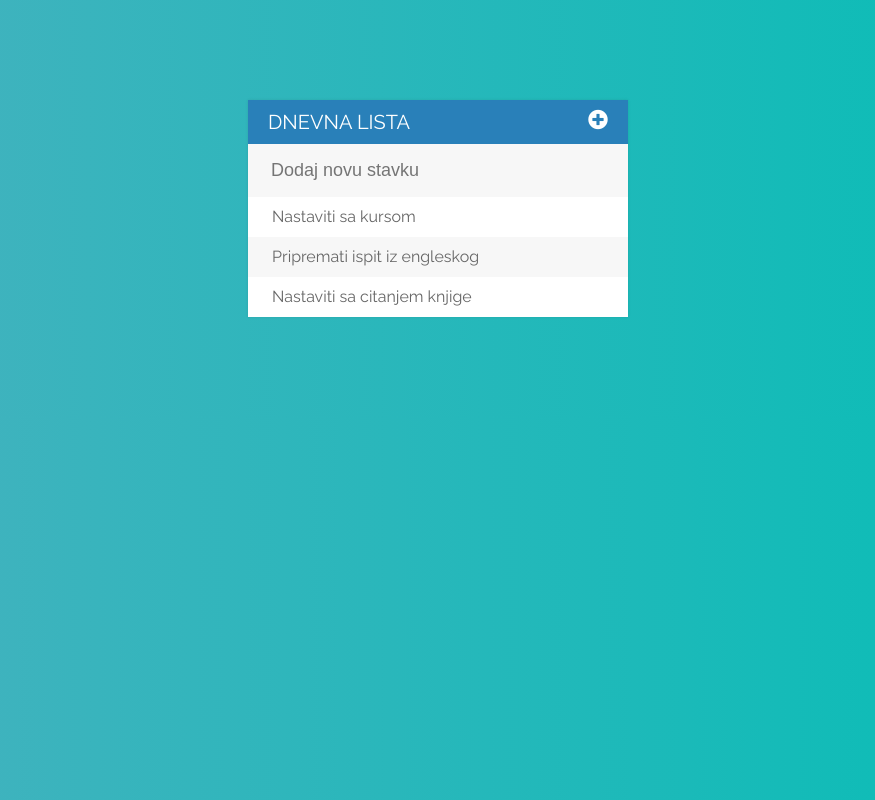
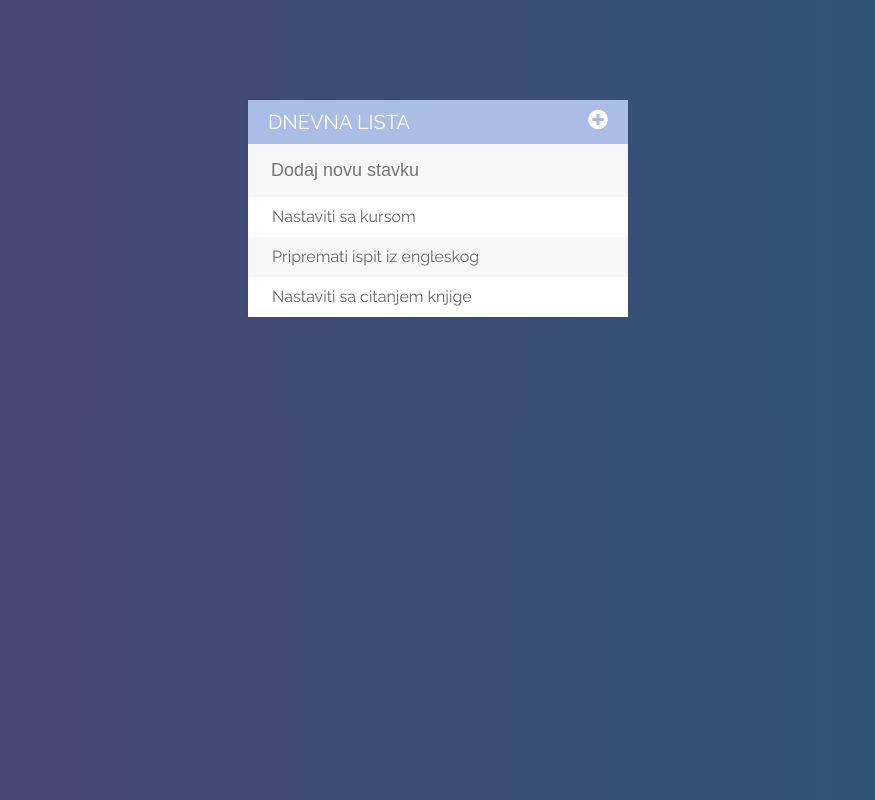
Before and after one commit to n1xsbc/Course-Project, a plain HTML site: page index.html in a window 1280 px wide. Shown: the whole page, without its empty margins (202-1077 px from the left). Drawn offline with Linux system fonts and the light colour scheme.

Commit message:
Add files via upload

```diff
--- a/assets/css/todos.css
+++ b/assets/css/todos.css
@@ -1,5 +1,5 @@
 h1{
-	background: #2980b9;
+	background: rgba(50, 100, 200, 0.4);
 	color: white;
 	margin: 0;
 	padding: 10px 20px;
@@ -10,6 +10,7 @@ h1{
 
 .fa-plus-circle{
 	float: right;
+	cursor: pointer;
 }
 
 ul{
@@ -20,9 +21,10 @@ ul{
 
 body{
 	font-family: 'Raleway', sans-serif;
-	background: #06beb6;  /* fallback for old browsers */
-	background: -webkit-linear-gradient(to right, #48b1bf, #06beb6);  /* Chrome 10-25, Safari 5.1-6 */
-	background: linear-gradient(to right, #48b1bf, #06beb6); /* W3C, IE 10+/ Edge, Firefox 16+, Chrome 26+, Opera 12+, Safari 7+ */
+	background: #2b5876;  /* fallback for old browsers */
+	background: -webkit-linear-gradient(to right, #4e4376, #2b5876);  /* Chrome 10-25, Safari 5.1-6 */
+	background: linear-gradient(to right, #4e4376, #2b5876); /* W3C, IE 10+/ Edge, Firefox 16+, Chrome 26+, Opera 12+, Safari 7+ */
+
 
 }
 
@@ -31,6 +33,7 @@ li{
 	height: 40px;
 	line-height: 40px;
 	color: #666;
+	cursor: pointer;
 }
 
 li:nth-child(2n){
@@ -62,6 +65,7 @@ input{
 	box-sizing: border-box;
 	color: #2980b9;
 	border: 3px solid rgba(0, 0, 0, 0);
+	cursor: pointer;
 }
 
 input:focus{
```
